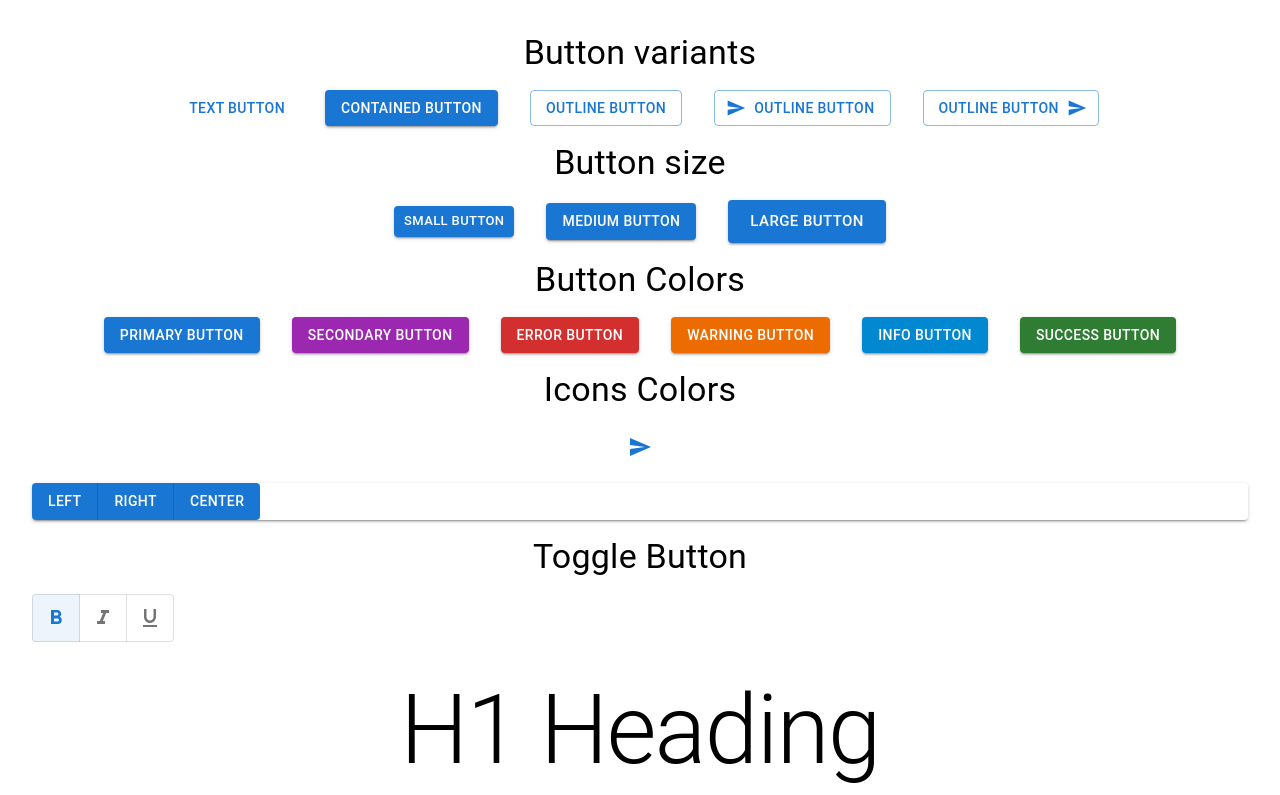
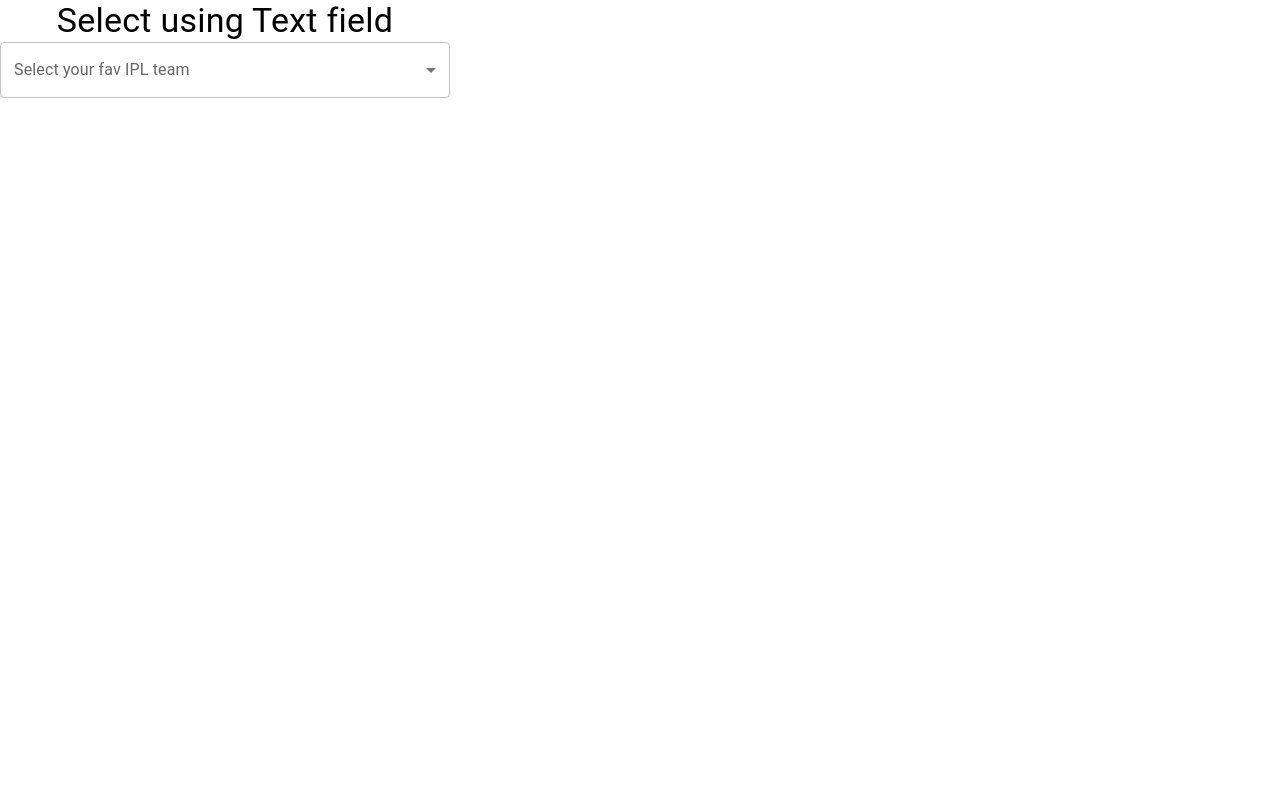
Before and after one commit to sam13007/material_UI, a React (Create React App) app: page / in a window 1280 px wide. Shown: the top 795 px of the page. Built offline with nearby package versions, Linux system fonts and the light colour scheme.

Commit message:
Select changes

```diff
--- a/src/App.js
+++ b/src/App.js
@@ -1,14 +1,9 @@
 import "./App.css";
-import TextfieldMui from "./components/TextfieldMui";
-import ButtonMui from "./components/ButtonMui";
-import TypographyMui from "./components/TypographyMui";
 import SelectMui from "./components/SelectMui";
+
 function App() {
   return (
-    <div className="App">
-      <ButtonMui />
-      <TypographyMui />
-      <TextfieldMui />
+    <div>
       <SelectMui />
     </div>
   );
--- a/src/components/SelectMui.jsx
+++ b/src/components/SelectMui.jsx
@@ -1,7 +1,32 @@
-import React from "react";
+import React, { useState } from "react";
+import { Box, MenuItem, TextField, Typography } from "@mui/material";
 
 function SelectMui() {
-  return <div>SelectMui</div>;
+  const [selectVal, setSelectVal] = useState([]);
+  const handleSelect = (e) => {
+    const value = e.target.value;
+
+    setSelectVal(typeof value === "string" ? value.split(",") : value);
+  };
+  return (
+    <Box sx={{ textAlign: "center" }} width="450px">
+      <Typography variant="h4">Select using Text field</Typography>
+      <TextField
+        select
+        label="Select your fav IPL team"
+        fullWidth
+        value={selectVal}
+        onChange={handleSelect}
+        SelectProps={{
+          multiple: true,
+        }}
+      >
+        <MenuItem value="MI">MI</MenuItem>
+        <MenuItem value="CSK">CSK</MenuItem>
+        <MenuItem value="KKR">KKR</MenuItem>
+      </TextField>
+    </Box>
+  );
 }
 
 export default SelectMui;
```
